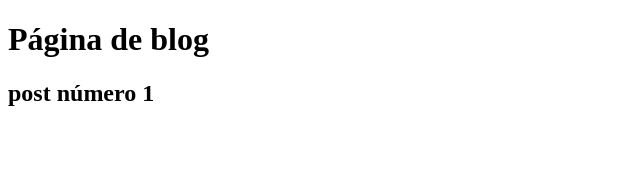
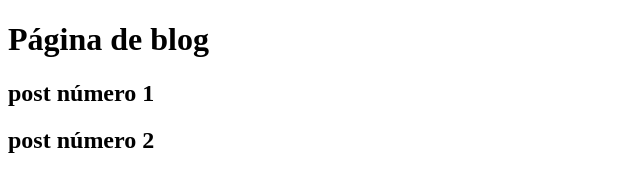
Before and after one commit to Gerald-Wessely/aulagithub, a plain HTML site: page blog.html in a window 1280 px wide. Shown: the whole page, without its empty margins (0-640 px from the left). Drawn offline with Linux system fonts and the light colour scheme.

Commit message:
update blog

```diff
--- a/blog.html
+++ b/blog.html
@@ -8,5 +8,6 @@
 <body>
     <h1>Página de blog</h1>
     <h2>post número 1</h2>
+    <h2>post número 2</h2>
    </body>
 </html>
```
